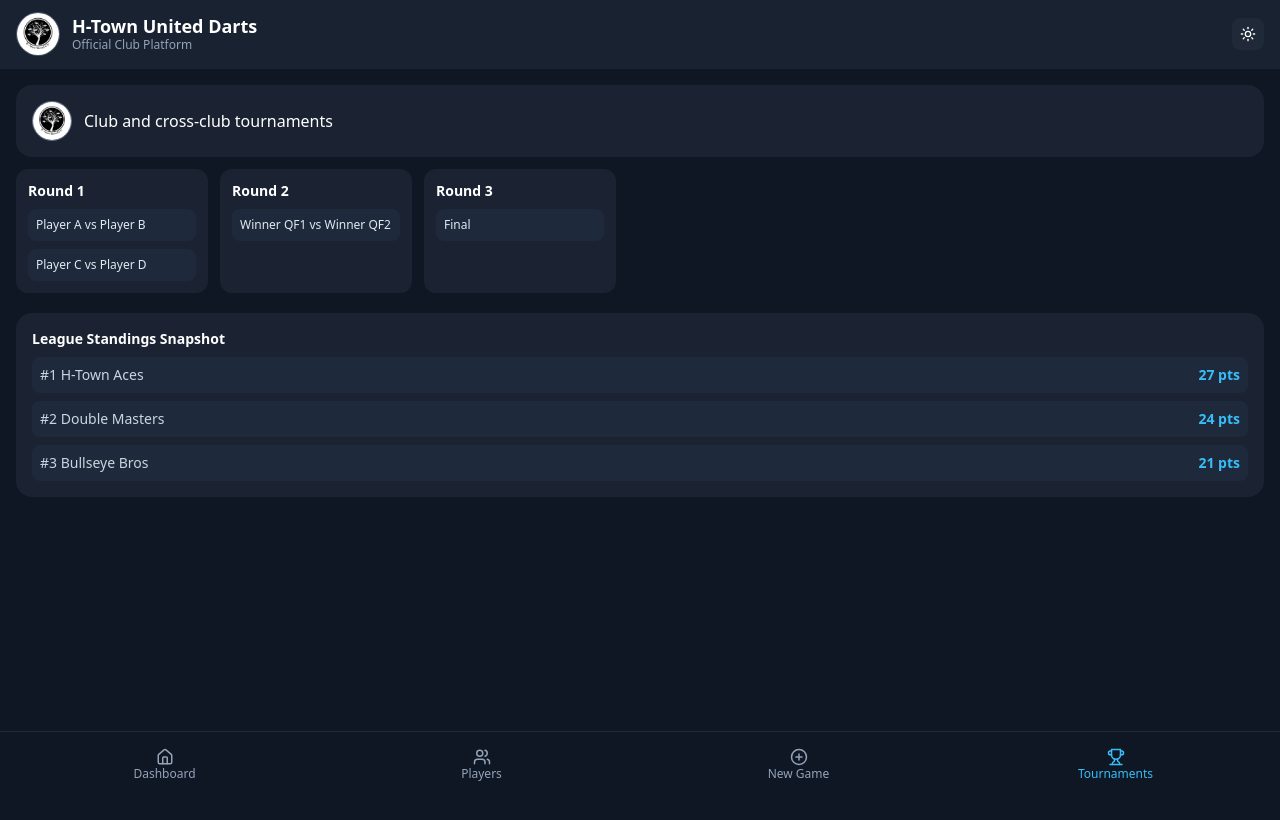
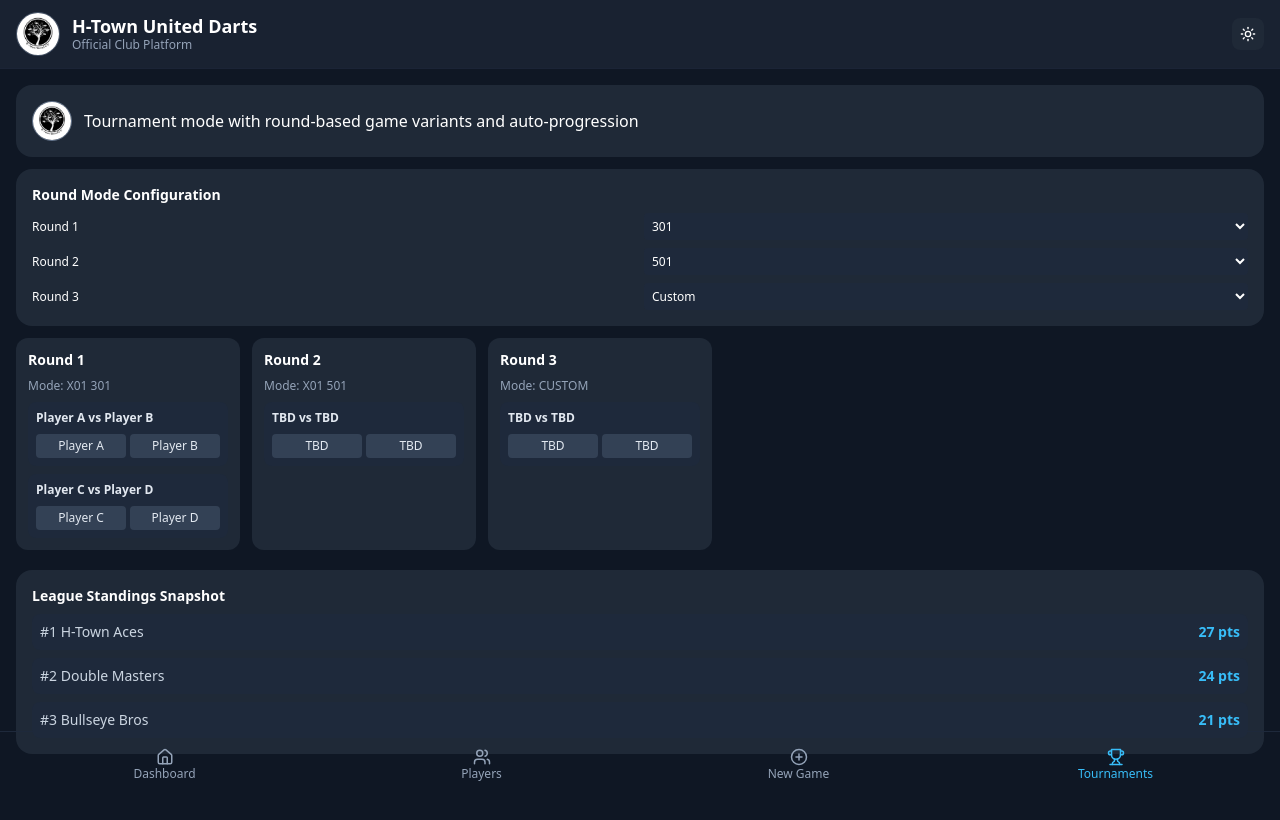
Before and after one commit to Martin-Mue/H-Town-United-Dartsapp-byClawdbot, a React (Vite) app in the folder frontend/: page /tournaments in a window 1280 px wide. Shown: the top 820 px of the page. Built offline with nearby package versions, Linux system fonts and the light colour scheme.

Commit message:
feat: complete interactive tournament rounds with mode switching and winner auto-progression

```diff
--- a/frontend/src/components/tournament/TournamentBracket.tsx
+++ b/frontend/src/components/tournament/TournamentBracket.tsx
@@ -1,19 +1,53 @@
-/** Renders a simple tournament bracket that can be extended round-by-round. */
-export function TournamentBracket() {
-  const rounds = [
-    ['Player A vs Player B', 'Player C vs Player D'],
-    ['Winner QF1 vs Winner QF2'],
-    ['Final'],
-  ];
+export type TournamentMatch = {
+  id: string;
+  home: string;
+  away: string;
+  winner?: string;
+};
 
+export type TournamentRound = {
+  roundNumber: number;
+  mode: 'X01_301' | 'X01_501' | 'CRICKET' | 'CUSTOM';
+  matches: TournamentMatch[];
+};
+
+/** Renders tournament bracket with round mode display and winner progression actions. */
+export function TournamentBracket({
+  rounds,
+  onSelectWinner,
+}: {
+  rounds: TournamentRound[];
+  onSelectWinner: (roundNumber: number, matchId: string, winner: string) => void;
+}) {
   return (
     <div className="flex gap-3 overflow-x-auto pb-2">
-      {rounds.map((matches, roundIndex) => (
-        <div key={roundIndex} className="min-w-48 space-y-2 rounded-xl bg-panel p-3">
-          <h3 className="text-sm font-semibold">Round {roundIndex + 1}</h3>
-          {matches.map((match) => (
-            <div key={match} className="rounded-lg bg-slate-800 p-2 text-xs text-slate-200">
-              {match}
+      {rounds.map((round) => (
+        <div key={round.roundNumber} className="min-w-56 space-y-2 rounded-xl card-bg p-3">
+          <h3 className="text-sm font-semibold">Round {round.roundNumber}</h3>
+          <p className="text-xs muted-text">Mode: {round.mode.replace('_', ' ')}</p>
+
+          {round.matches.map((match) => (
+            <div key={match.id} className="rounded-lg bg-slate-800 p-2 text-xs text-slate-200 space-y-2">
+              <div className="font-semibold">{match.home} vs {match.away}</div>
+
+              {match.winner ? (
+                <div className="rounded bg-emerald-900/40 p-1 text-emerald-200">Winner: {match.winner}</div>
+              ) : (
+                <div className="grid grid-cols-2 gap-1">
+                  <button
+                    onClick={() => onSelectWinner(round.roundNumber, match.id, match.home)}
+                    className="rounded bg-slate-700 p-1"
+                  >
+                    {match.home}
+                  </button>
+                  <button
+                    onClick={() => onSelectWinner(round.roundNumber, match.id, match.away)}
+                    className="rounded bg-slate-700 p-1"
+                  >
+                    {match.away}
+                  </button>
+                </div>
+              )}
             </div>
           ))}
         </div>
--- a/frontend/src/features/tournaments/TournamentsPage.tsx
+++ b/frontend/src/features/tournaments/TournamentsPage.tsx
@@ -1,16 +1,89 @@
-import { TournamentBracket } from '../../components/tournament/TournamentBracket';
+import { useState } from 'react';
+import { TournamentBracket, type TournamentRound } from '../../components/tournament/TournamentBracket';
 
-/** Shows tournament overview with auto-refresh-ready bracket visualizations. */
+const initialRounds: TournamentRound[] = [
+  {
+    roundNumber: 1,
+    mode: 'X01_301',
+    matches: [
+      { id: 'r1m1', home: 'Player A', away: 'Player B' },
+      { id: 'r1m2', home: 'Player C', away: 'Player D' },
+    ],
+  },
+  {
+    roundNumber: 2,
+    mode: 'X01_501',
+    matches: [{ id: 'r2m1', home: 'TBD', away: 'TBD' }],
+  },
+  {
+    roundNumber: 3,
+    mode: 'CUSTOM',
+    matches: [{ id: 'r3m1', home: 'TBD', away: 'TBD' }],
+  },
+];
+
+/** Shows tournament overview with round modes and bracket auto-progression. */
 export function TournamentsPage() {
+  const [rounds, setRounds] = useState<TournamentRound[]>(initialRounds);
+
+  const setRoundMode = (roundNumber: number, mode: TournamentRound['mode']) => {
+    setRounds((prev) => prev.map((round) => (round.roundNumber === roundNumber ? { ...round, mode } : round)));
+  };
+
+  const onSelectWinner = (roundNumber: number, matchId: string, winner: string) => {
+    setRounds((prev) => {
+      const next = prev.map((round) => ({ ...round, matches: round.matches.map((m) => ({ ...m })) }));
+      const currentRound = next.find((entry) => entry.roundNumber === roundNumber);
+      if (!currentRound) return prev;
+
+      const currentMatch = currentRound.matches.find((entry) => entry.id === matchId);
+      if (!currentMatch || currentMatch.winner) return prev;
+      currentMatch.winner = winner;
+
+      const nextRound = next.find((entry) => entry.roundNumber === roundNumber + 1);
+      if (nextRound) {
+        const winners = currentRound.matches.map((entry) => entry.winner).filter(Boolean) as string[];
+        if (winners.length >= 2) {
+          nextRound.matches[0].home = winners[0];
+          nextRound.matches[0].away = winners[1];
+        } else if (winners.length === 1) {
+          nextRound.matches[0].home = winners[0];
+        }
+      }
+
+      return next;
+    });
+  };
+
   return (
     <section className="space-y-3">
-      <div className="rounded-2xl bg-panel p-4 flex items-center gap-3">
+      <div className="rounded-2xl card-bg p-4 flex items-center gap-3">
         <img src="/branding/h-town-united-logo-tree.jpg" alt="H-Town logo" className="h-10 w-10 rounded-full border border-slate-500 object-cover" />
-        <span>Club and cross-club tournaments</span>
+        <span>Tournament mode with round-based game variants and auto-progression</span>
       </div>
-      <TournamentBracket />
 
-      <div className="rounded-2xl bg-panel p-4">
+      <div className="rounded-2xl card-bg p-4 space-y-2">
+        <h3 className="text-sm font-semibold">Round Mode Configuration</h3>
+        {rounds.map((round) => (
+          <div key={round.roundNumber} className="grid grid-cols-2 gap-2 items-center text-xs">
+            <span>Round {round.roundNumber}</span>
+            <select
+              value={round.mode}
+              onChange={(event) => setRoundMode(round.roundNumber, event.target.value as TournamentRound['mode'])}
+              className="rounded bg-slate-800 p-1"
+            >
+              <option value="X01_301">301</option>
+              <option value="X01_501">501</option>
+              <option value="CRICKET">Cricket</option>
+              <option value="CUSTOM">Custom</option>
+            </select>
+          </div>
+        ))}
+      </div>
+
+      <TournamentBracket rounds={rounds} onSelectWinner={onSelectWinner} />
+
+      <div className="rounded-2xl card-bg p-4">
         <h3 className="text-sm font-semibold mb-2">League Standings Snapshot</h3>
         <div className="space-y-2 text-sm">
           <StandingRow rank={1} team="H-Town Aces" points={27} />
```
